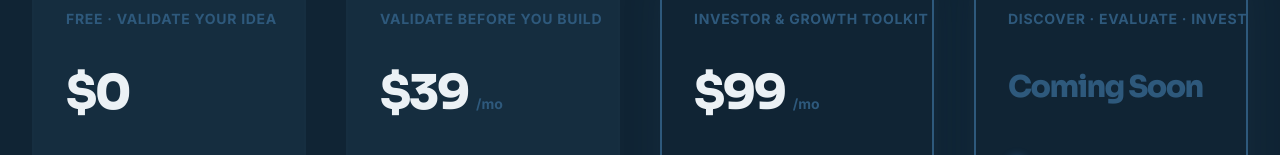
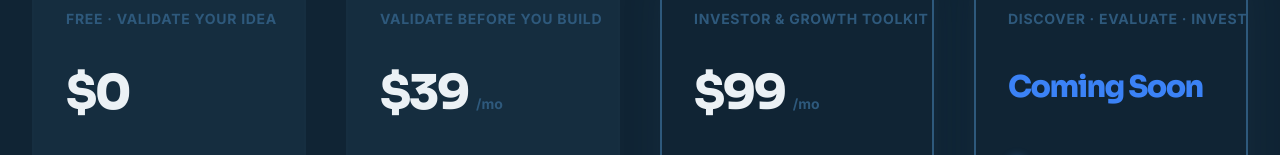
Before and after one commit to retajghazwani889-beep/DECISIONLAB, a React (Vite) app: page /pricing in a window 1280 px wide. Shown: the part 599-754 px from the top of the page. Built offline with nearby package versions, Linux system fonts and the light colour scheme; no server answers; the database is empty; a web font is replaced by a local one.

Commit message:
Coming Soon — match logo D blue (#3B82F6), smaller size

```diff
--- a/src/pages/PremiumPage.tsx
+++ b/src/pages/PremiumPage.tsx
@@ -217,7 +217,7 @@ export default function PremiumPage({ user, profile }: PremiumPageProps) {
       <h3 className="text-2xl font-black mb-2 font-display tracking-tight text-brand-text-primary">Investor Pro</h3>
       <p className="text-brand-accent text-sm font-bold uppercase tracking-wider mb-10 whitespace-nowrap">Discover · Evaluate · Invest</p>
       <div className="mb-12 flex items-baseline gap-2">
-        <span className="text-3xl font-black font-display tracking-tighter text-brand-accent">Coming Soon</span>
+        <span className="text-3xl font-black font-display tracking-tighter" style={{ color: '#3B82F6' }}>Coming Soon</span>
       </div>
       <ul className="space-y-4 mb-12 flex-1">
         {INVESTOR_FEATURES.map((f, i) => (
```
